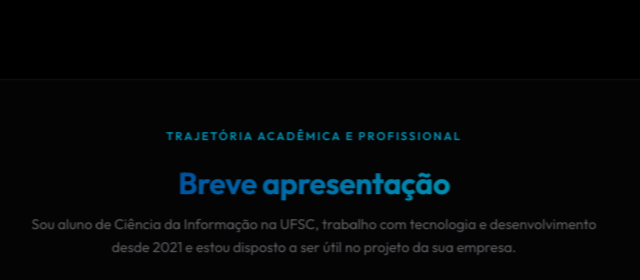
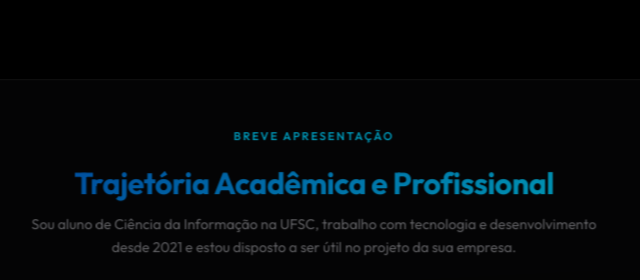
Before and after one commit to felixx97/felixtec-site, a website built with Vite: page index.html in a window 1280 px wide. Shown: the part 860-1140 px from the top of the page, without its empty margins (326-966 px from the left). Built offline with nearby package versions, Linux system fonts and the light colour scheme; animation ran at ten frames a second.

Commit message:
refactor: swap video presentation title and tag

```diff
--- a/index.html
+++ b/index.html
@@ -106,7 +106,9 @@
             <!-- Mini trigger para expansão mobile da IDE -->
             <div class="ide-mobile-collapsed-trigger" id="ide-mobile-collapsed-trigger">
               <div class="ide-mobile-trigger-glow"></div>
-              <svg class="ide-mobile-play-icon" xmlns="http://www.w3.org/2000/svg" width="24" height="24" viewBox="0 0 24 24" fill="none" stroke="currentColor" stroke-width="2.5" stroke-linecap="round" stroke-linejoin="round">
+              <svg class="ide-mobile-play-icon" xmlns="http://www.w3.org/2000/svg" width="24" height="24"
+                viewBox="0 0 24 24" fill="none" stroke="currentColor" stroke-width="2.5" stroke-linecap="round"
+                stroke-linejoin="round">
                 <polygon points="5 3 19 12 5 21 5 3"></polygon>
               </svg>
               <span>Toque para ver o jogo</span>
@@ -354,8 +356,8 @@
     <section class="video-section">
       <div class="section-container">
         <div class="video-panel glass-panel">
-          <span class="section-tag">Trajetória Acadêmica e Profissional</span>
-          <h3 class="video-panel-title">Breve apresentação</h3>
+          <span class="section-tag">Breve apresentação</span>
+          <h3 class="video-panel-title">Trajetória Acadêmica e Profissional</h3>
           <p class="video-panel-desc">
             Sou aluno de Ciência da Informação na UFSC, trabalho com tecnologia e desenvolvimento desde 2021 e estou
             disposto a ser útil no projeto da sua empresa.
@@ -1135,7 +1137,8 @@
         <!-- Foto Pessoal do Desenvolvedor -->
         <div class="profile-media-container">
           <div class="profile-photo-frame has-image">
-            <img class="profile-photo" src="/developer_profile_photo.png" alt="Desenvolvedor Félix - Ciência da Informação UFSC" />
+            <img class="profile-photo" src="/developer_profile_photo.png"
+              alt="Desenvolvedor Félix - Ciência da Informação UFSC" />
           </div>
         </div>
       </div>
```
